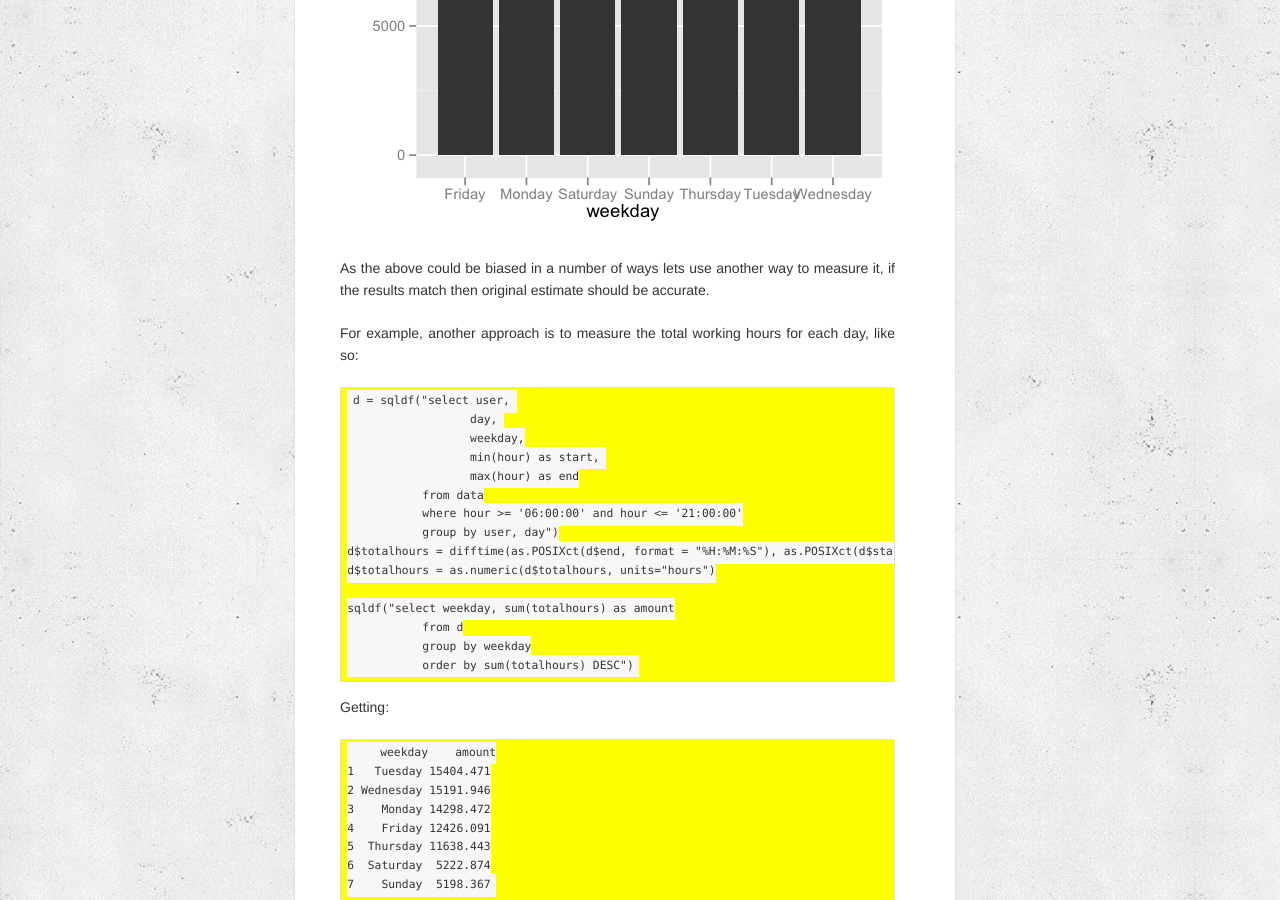
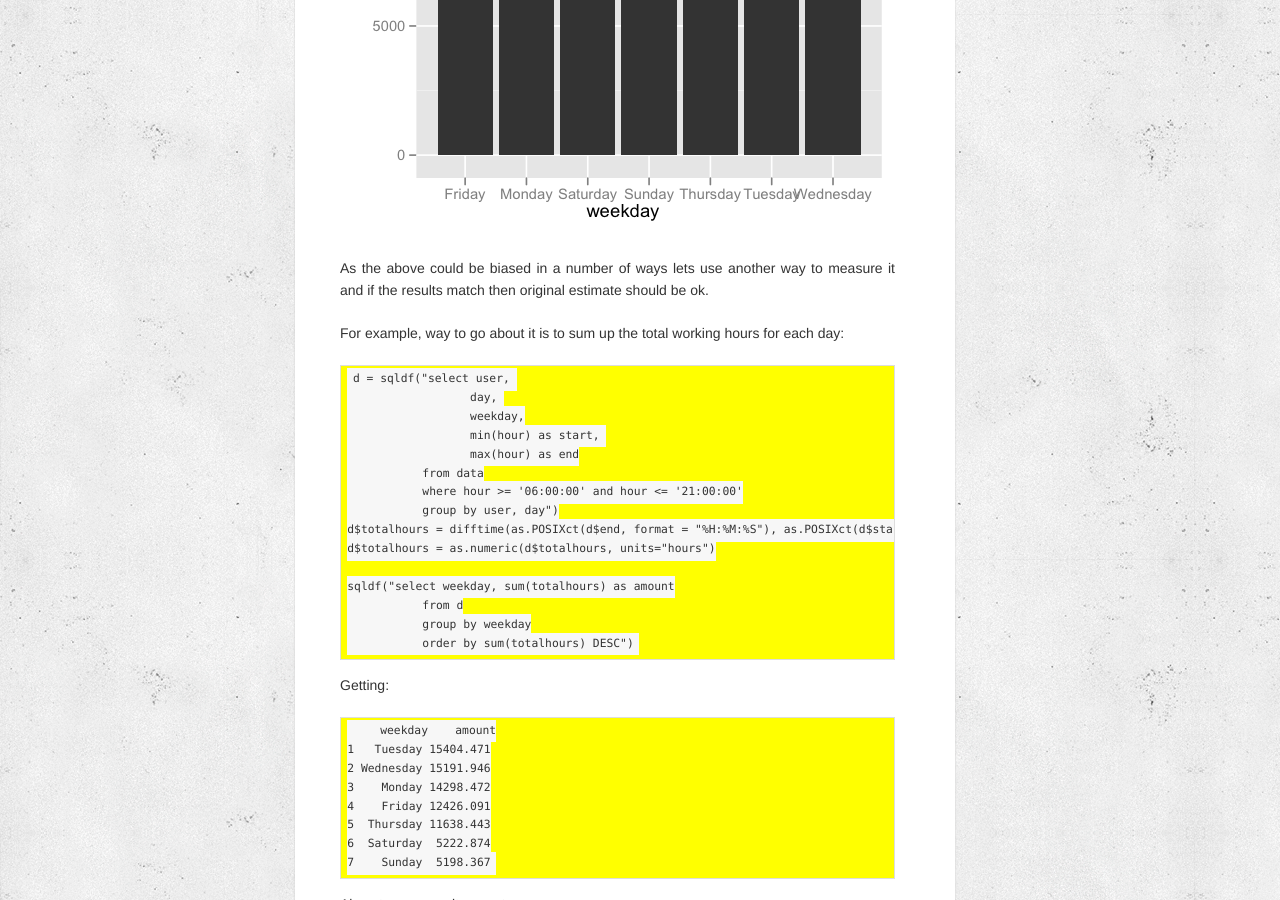
Before and after one commit to al3xandr3/al3xandr3.github.io, a Jekyll site: the page built from _posts/2011-09-30-productivity-others.md, in a window 1280 px wide and 900 px high, scrolled down 5436 px. Built offline with Jekyll 4.4.1, drawn with Linux system fonts in a browser that asks for light colours; Markdown is read by kramdown in place of the engine named in the settings; comment, search, counter and statistics services are not loaded; some of the changed text lies outside the part shown.

Commit message:
the others

```diff
--- a/_posts/2011-09-30-productivity-others.md
+++ b/_posts/2011-09-30-productivity-others.md
@@ -136,9 +136,9 @@ We can try counting the amount of sign-in's/sign-out's changes per day, means pe
 
 ![What day most active?](http://al3xandr3.github.com/img/others_day_activity.png)
 
-As the above could be biased in a number of ways lets use another way to measure it,  if the results match then original estimate should be accurate.
+As the above could be biased in a number of ways lets use another way to measure it and if the results match then original estimate should be ok.
 
-For example, another approach is to measure the total working hours for each day, like so:
+For example, way to go about it is to sum up the total working hours for each day:
 
     d = sqldf("select user,
                       day,
```
Also changed, not shown: other parts of _posts/2011-09-30-productivity-others.md (+4 -4 lines).
